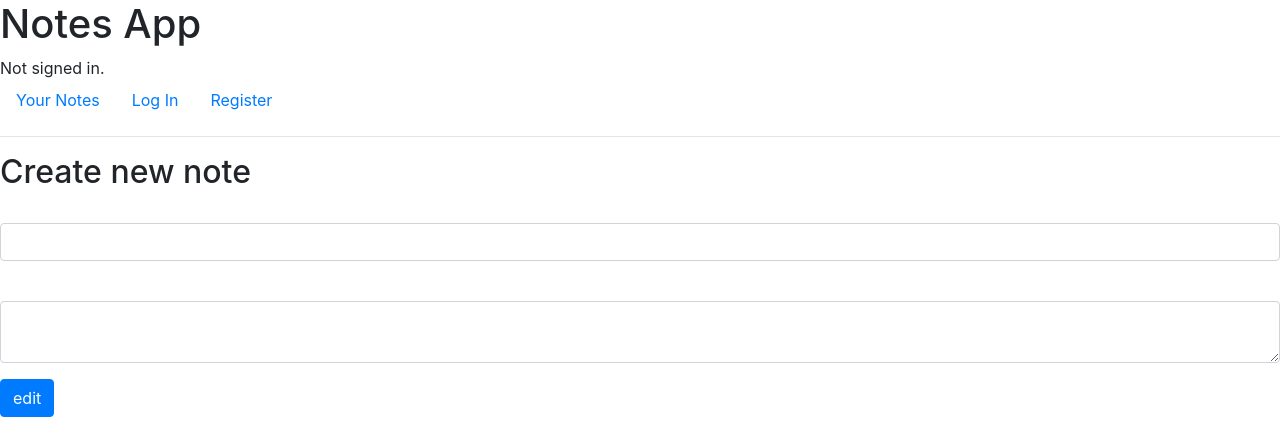
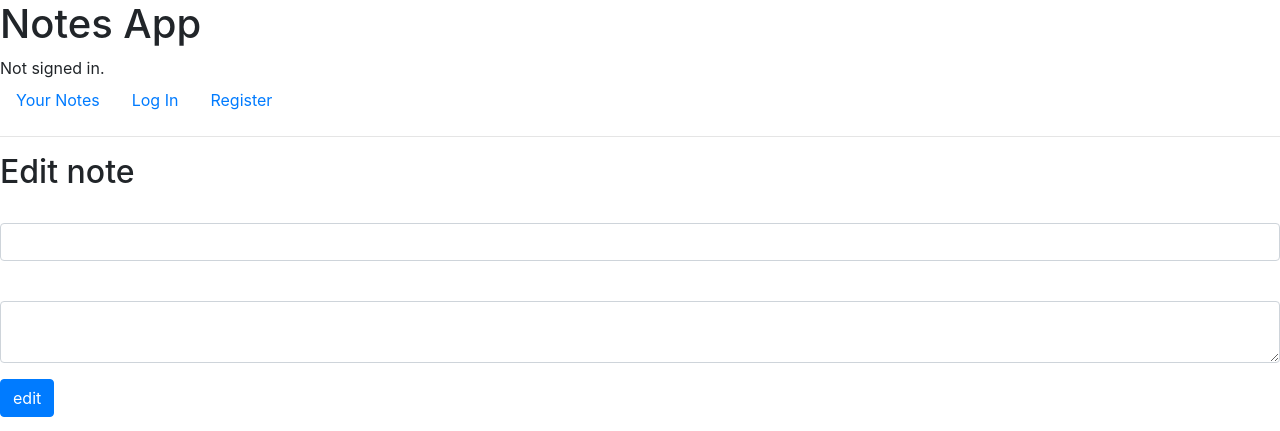
Before and after one commit to 0xSaltyHash/mynotes, a Django app: template notes/templates/notes/edit.html in a window 1280 px wide. Shown: the top 431 px of the page. Run offline with Django 3.2, Linux system fonts and the light colour scheme; the template is opened without the code that fills it, so the values that code supplies are empty; some libraries are stand-ins or nearby versions.

Commit message:
Fix typo in edit.html

```diff
--- a/notes/templates/notes/edit.html
+++ b/notes/templates/notes/edit.html
@@ -1,7 +1,7 @@
 {% extends "notes/layout.html" %}
 
 {% block body %}
-    <h2>Create new note</h2>
+    <h2>Edit note</h2>
     <form action="{% url 'edit' id=note.id %}" method="POST">
         {% csrf_token %}
         <div class="form-group">
```
